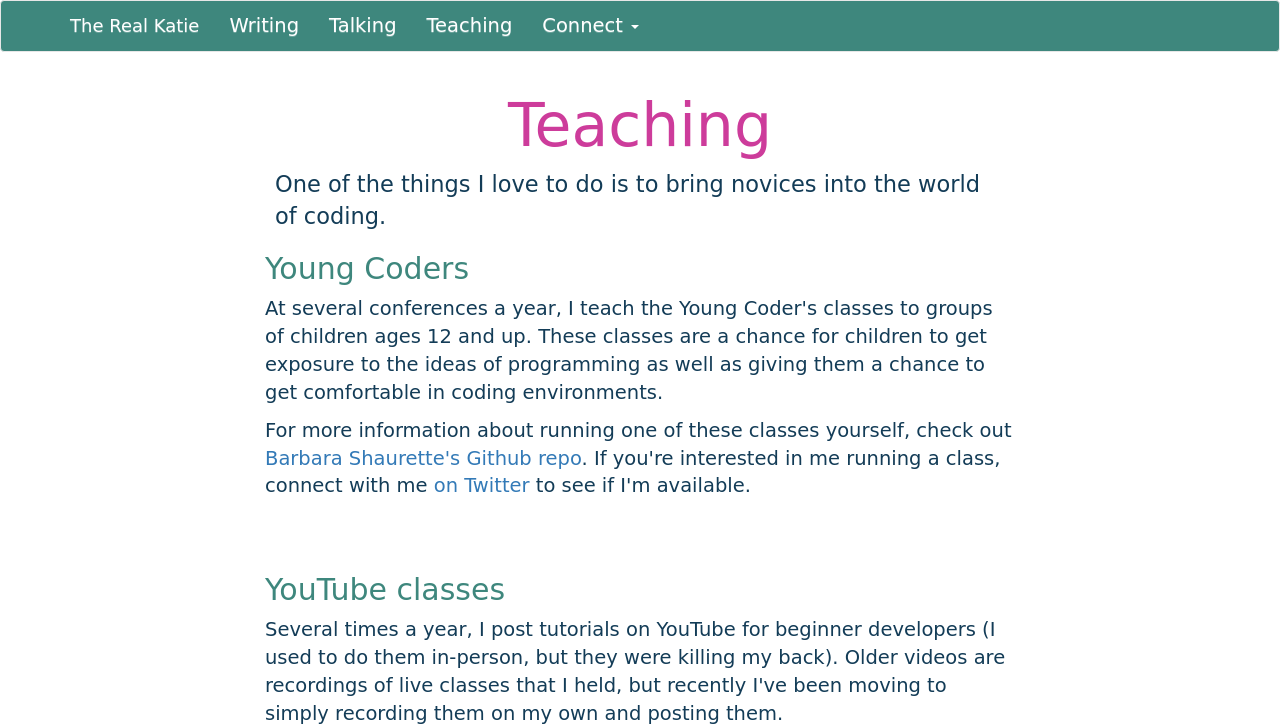
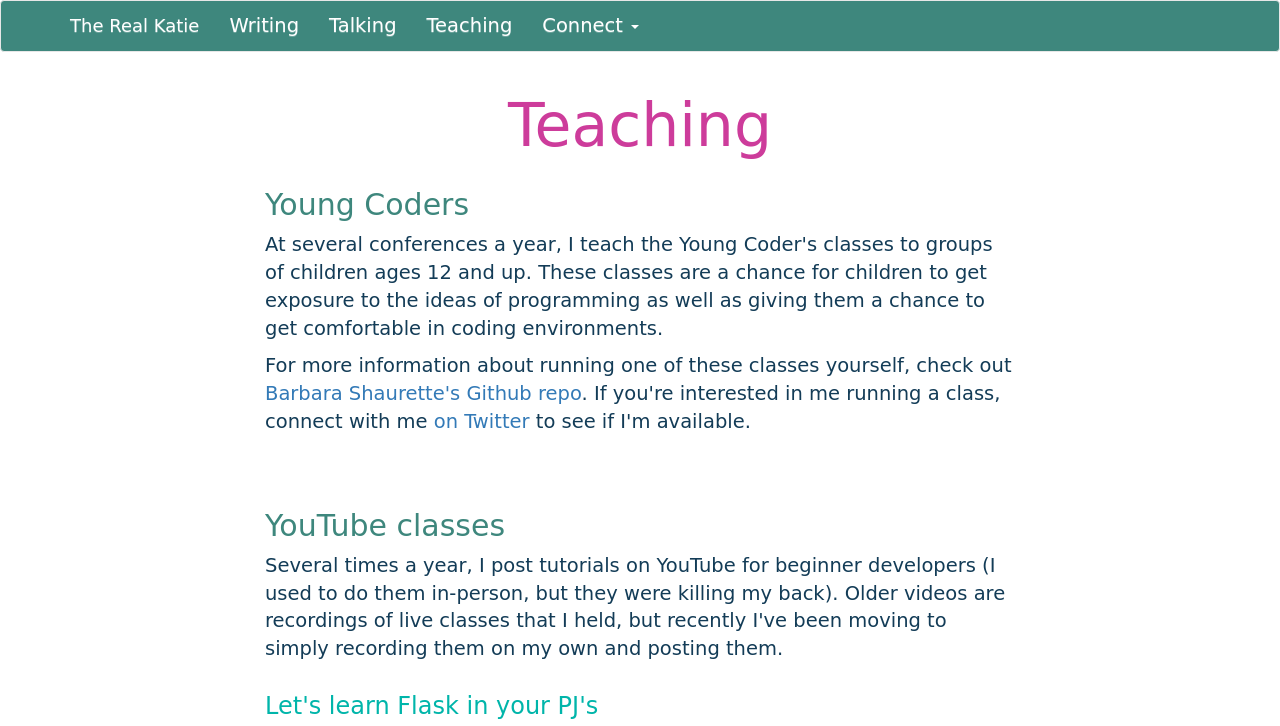
Before and after one commit to kcunning/kcunning.github.io, a plain HTML site: page teaching/index.html in a window 1280 px wide. Shown: the top 726 px of the page. Drawn offline with nearby package versions, Linux system fonts and the light colour scheme; a web font is replaced by a local one.

Commit message:
Didn't finish that blurb

```diff
--- a/teaching/index.html
+++ b/teaching/index.html
@@ -57,11 +57,6 @@
                 <h1>Teaching</h1>
             </div>
         </div>
-
-        <div class="blurb col-lg-8 col-lg-offset-2">
-            One of the things I love to do is to bring novices into the world of coding.
-        </div>
-
 
         <div class="row">
             <div class="col-lg-8 col-lg-offset-2">
```
